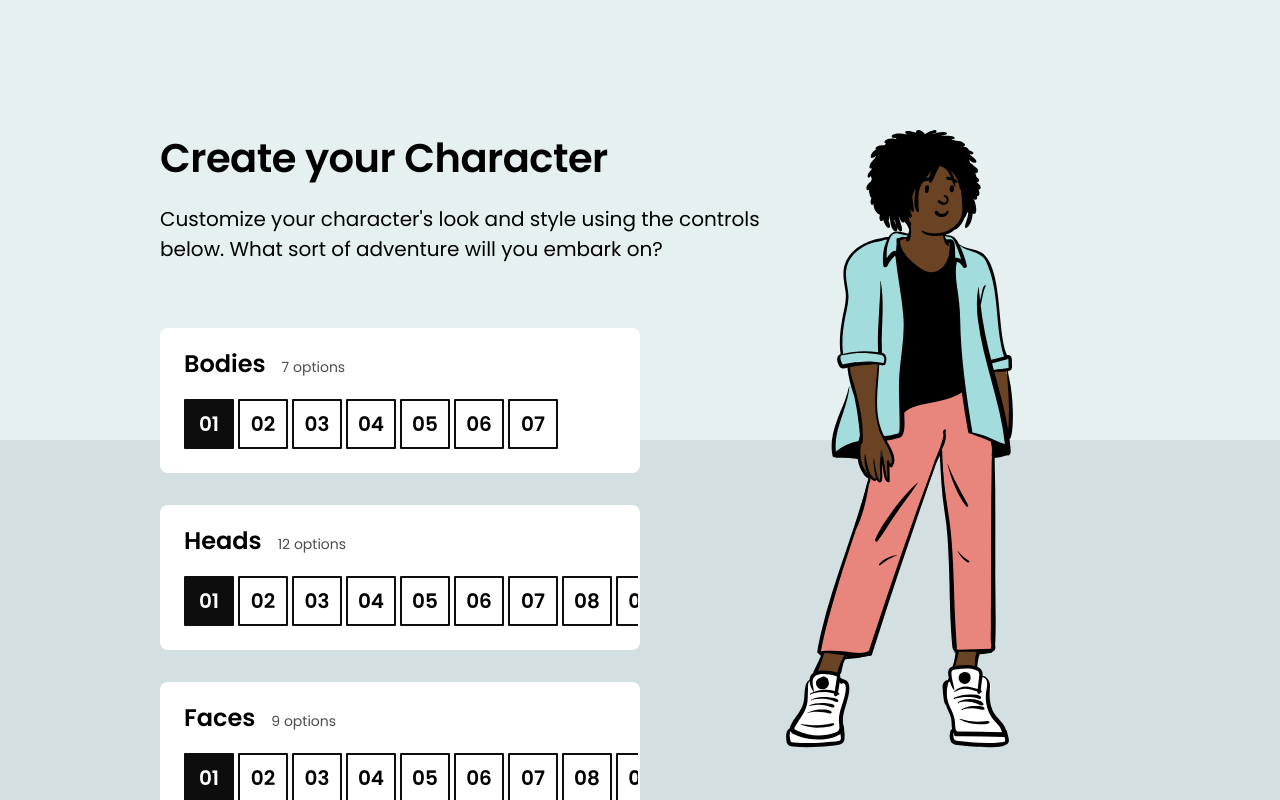
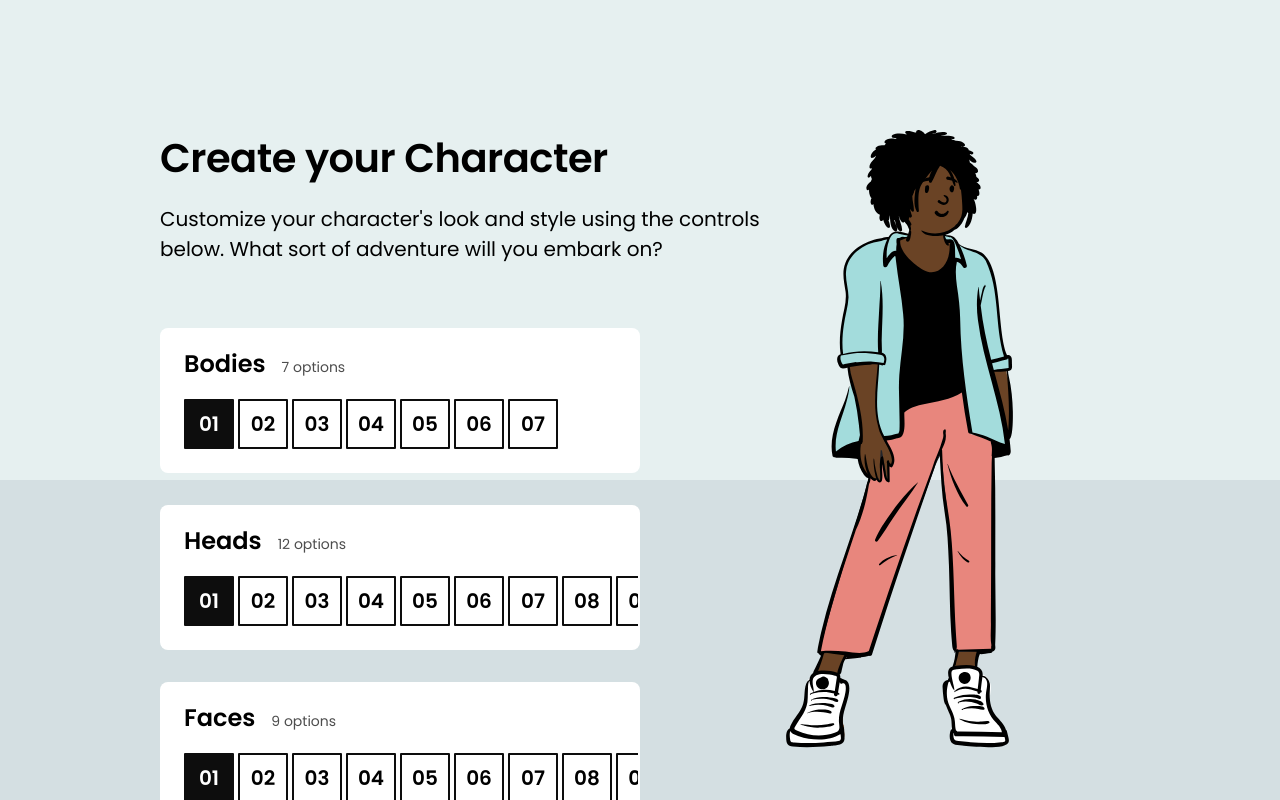
Before and after one commit to PabloCorso/css-workshop-module-2, a React (Create React App) app: page / in a window 1280 px wide. Shown: the top 800 px of the page. Built offline with nearby package versions, Linux system fonts and the light colour scheme.

Commit message:
Fix 4 - perspective

```diff
--- a/src/components/CharacterEditor/CharacterEditor.js
+++ b/src/components/CharacterEditor/CharacterEditor.js
@@ -24,15 +24,15 @@ function App() {
   const [clothesColor, setClothesColor] = React.useState(defaultClothesColor);
 
   return (
-    <>
+    <main className={styles.characterEditor}>
       <div className={styles.perspectiveBackground}></div>
-      <main className={styles.characterEditor}>
+
       <MaxWidthWrapper className={styles.maxWidthWrapper}>
         <header className={styles.header}>
           <h1 className={styles.title}>Create your Character</h1>
           <p className={styles.description}>
-              Customize your character's look and style using the controls
-              below. What sort of adventure will you embark on?{" "}
+            Customize your character's look and style using the controls below.
+            What sort of adventure will you embark on?{" "}
           </p>
         </header>
         <div className={styles.controlColumn}>
@@ -86,7 +86,6 @@ function App() {
         />
       </div>
     </main>
-    </>
   );
 }
 
--- a/src/components/CharacterEditor/CharacterEditor.module.css
+++ b/src/components/CharacterEditor/CharacterEditor.module.css
@@ -5,6 +5,7 @@
 }
 
 .maxWidthWrapper {
+  position: relative;
 }
 
 .header {
@@ -41,7 +42,7 @@
   position: fixed;
   bottom: 0;
   left: 0;
-  height: 45%;
+  height: 40%;
   width: 100%;
   background-color: hsl(195deg, 20%, 86%);
 }
```
Lines whose indentation alone changed are shown as unchanged.
